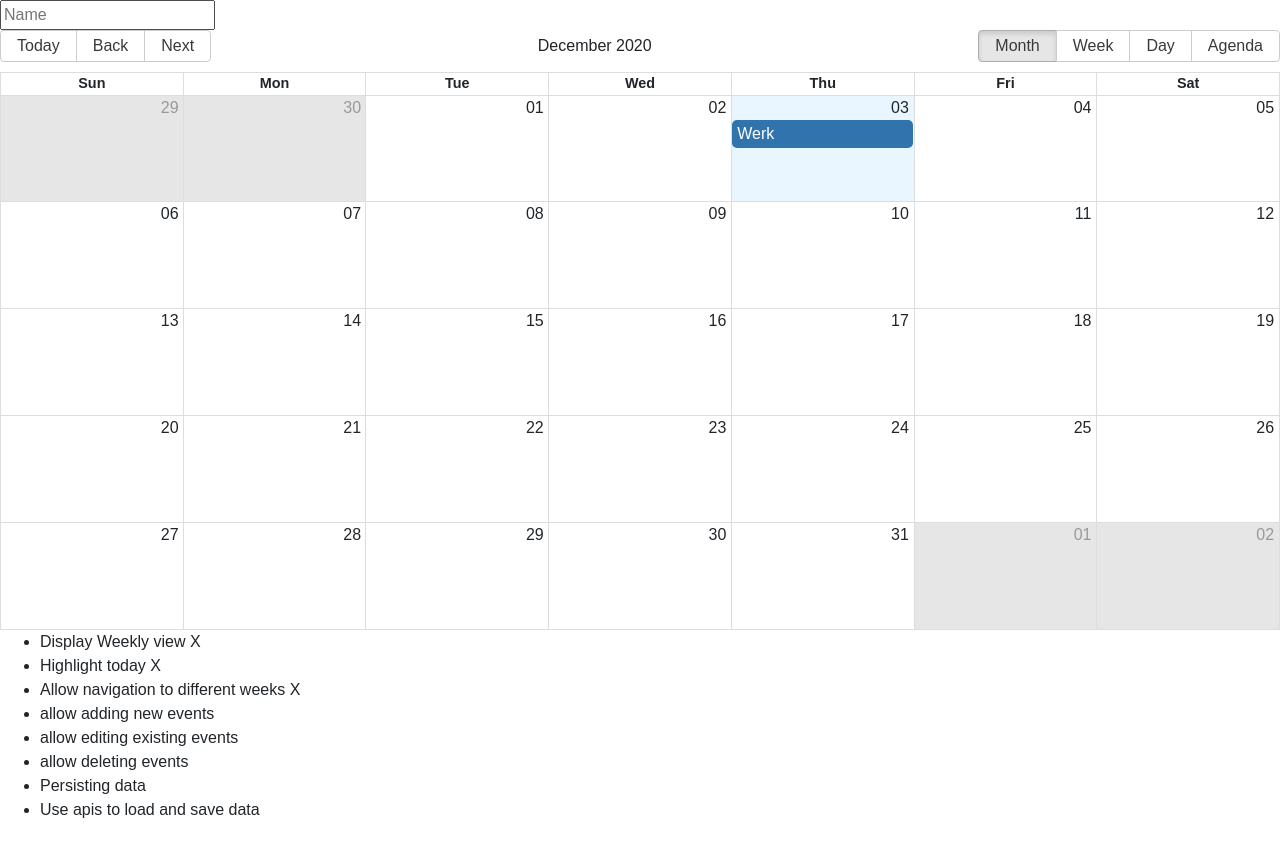
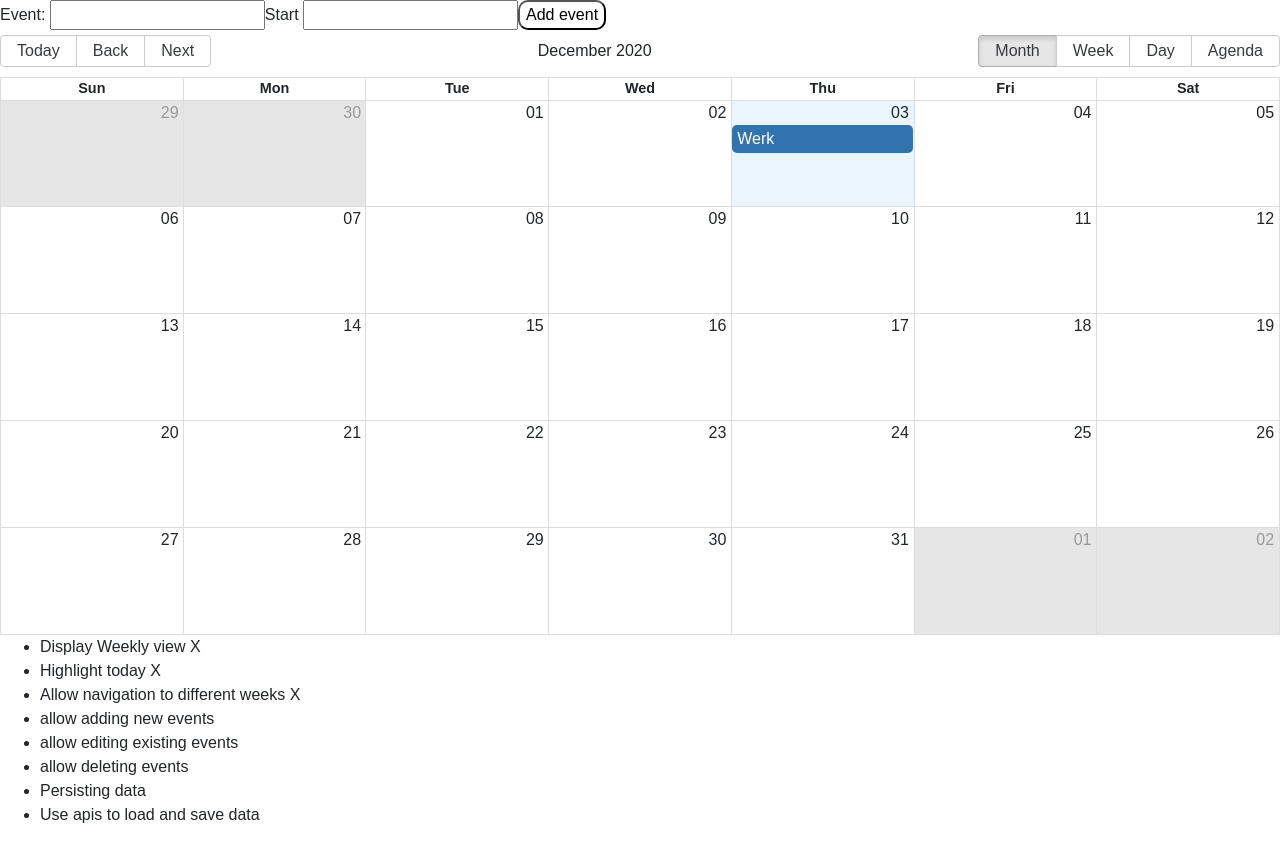
Before and after one commit to Imstupidpleasehelp/AimhighChallege, a React (Create React App) app: page / in a window 1280 px wide. Built offline with nearby package versions, Linux system fonts and the light colour scheme.

Commit message:
working additions

```diff
--- a/src/App.js
+++ b/src/App.js
@@ -7,27 +7,50 @@ import "react-big-calendar/lib/css/react-big-calendar.css";
 
 const localizer = momentLocalizer(moment);
 const App = () => {
+  const [eventValue, setEventValue] = useState("");
+  const [startValue, setStartValue] = useState("");
   const [events, setEvents] = useState([
     {
       title: "Werk",
-      start: moment().toDate(),
+      start: moment(),
       end: moment(),
-      allDay: false,
-    },
+      allDay: false
+    }
   ]);
+
+  const addEvent = (e) => {
+    const newEvents = [...events];
+    newEvents.push({
+      title: eventValue,
+      start: startValue,
+      end: moment()
+    });
+    setEvents(newEvents);
+  };
 
   return (
     <div className="App">
-      <form>
+      <div className="event-input">
+        <label for="eventInput">Event:&nbsp;</label>
         <input
-          placeholder="Name"
-          onChange={(e) =>
-            setEvents([{ ...events, title: e.target.value }, console.log(events.title)])
-          }
-          required
-        ></input>
-
-      </form>
+          id="eventInput"
+          name="eventInput"
+          value={eventValue}
+          onChange={(e) => {
+            setEventValue(e.target.value);
+          }}
+        />
+        <label for="eventInput">Start&nbsp;</label>
+        <input
+          id="eventInput"
+          name="eventInput"
+          value={startValue}
+          onChange={(e) => {
+            setStartValue(e.target.value);
+          }}
+        />
+        <button onClick={addEvent}>Add event</button>
+      </div>
       <Calendar
         localizer={localizer}
         defaultDate={new Date()}
```
